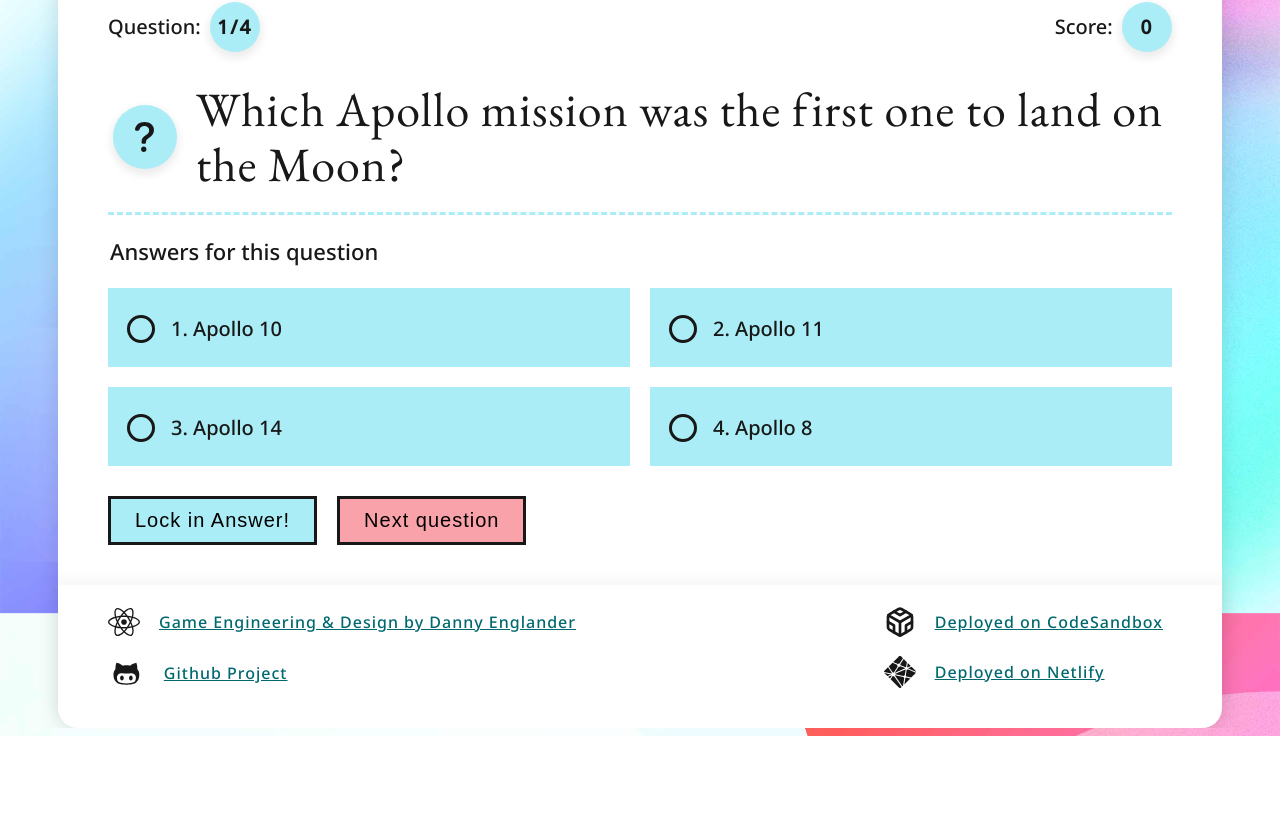
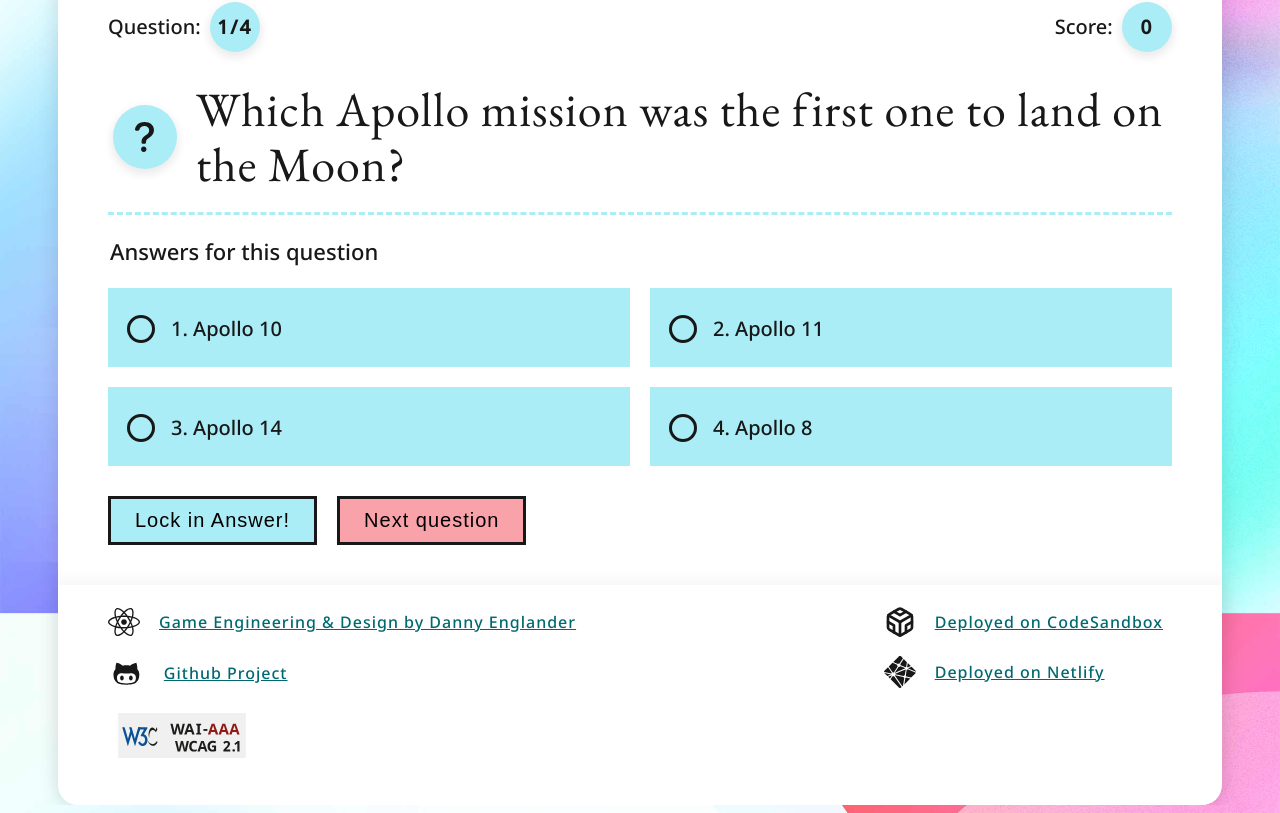
Before and after one commit to danny-englander/react-trivia-game, a React (Create React App) app: page / in a window 1280 px wide. Shown: the part 240-1053 px from the top of the page. Before the commit the page ends 976 px from the top, so only its background shows below. Built offline with nearby package versions, Linux system fonts and the light colour scheme.

Commit message:
Add wcag icon and link

```diff
--- a/src/assets/scss/components/form.module.scss
+++ b/src/assets/scss/components/form.module.scss
@@ -50,6 +50,10 @@
   @include mq.mq($from: medium_plus) {
     width: 50%;
   }
+}
+
+.icon {
+  float: right;
 }
 
 [type="radio"]:not(:checked) + span,
--- a/src/components/Answer.jsx
+++ b/src/components/Answer.jsx
@@ -49,11 +49,19 @@ const Answer = ({
           </span>
 
           {gameState.answerLocked === true && isCorrectAnswer && (
-            <IoCheckmarkCircle className="" />
+            <IoCheckmarkCircle
+              name="Correct Icon"
+              size="1.6em"
+              className={styleForm.icon}
+            />
           )}
 
           {gameState.answerLocked === true && !isCorrectAnswer && (
-            <AiFillCloseCircle />
+            <AiFillCloseCircle
+              name="Incorrect Icon"
+              size="1.6em"
+              className={styleForm.icon}
+            />
           )}
         </label>
       </div>
--- a/src/components/Footer.jsx
+++ b/src/components/Footer.jsx
@@ -35,6 +35,22 @@ const Footer = () => {
                 Github Project
               </a>
             </p>
+            <p className={styleFooter.item}>
+              <a
+                href="https://www.w3.org/WAI/WCAG2AAA-Conformance"
+                title="Explanation of WCAG 2 Level AAA conformance"
+                target="_blank"
+                rel="noopener noreferrer"
+              >
+                <img
+                  width="130"
+                  height="45"
+                  src="/assets/img/wcag2.1AAA-v.svg"
+                  alt="Level AAA conformance,
+            W3C WAI Web Content Accessibility Guidelines 2.1"
+                />
+              </a>
+            </p>
           </div>
 
           <div className={styleFooter.cols}>
--- a/src/components/Results.jsx
+++ b/src/components/Results.jsx
@@ -1,15 +1,18 @@
 import React, { useContext } from 'react'
 import { GameContext } from '../contexts/GameContext'
+import styleFormActions from '../assets/scss/components/formactions.module.scss'
 
 const Results = () => {
   const [gameState, dispatch] = useContext(GameContext)
   return (
     <>
-      <h1 className="">Congratulations, you have completed the quiz!</h1>
+      <h1>Congratulations, you have completed the game!</h1>
 
       <div>
-        You got {gameState.correctAnswersCount} of {gameState.questions.length}
-        questions correct.
+        <h2>
+          You got {gameState.correctAnswersCount} of{' '}
+          {gameState.questions.length} questions correct.
+        </h2>
       </div>
 
       {/*
@@ -17,10 +20,10 @@ const Results = () => {
        * Call the state as defined above.
        */}
       <button
-        className="next-button"
+        className={`${styleFormActions.btn} ${styleFormActions.btnPrimary}`}
         onClick={() => dispatch({ type: 'RESTART_GAME' })}
       >
-        Restart the Game
+        Play Again!
       </button>
     </>
   )
```
Also changed, not shown: public/assets/img/wcag2.1AAA-v.svg (added).
